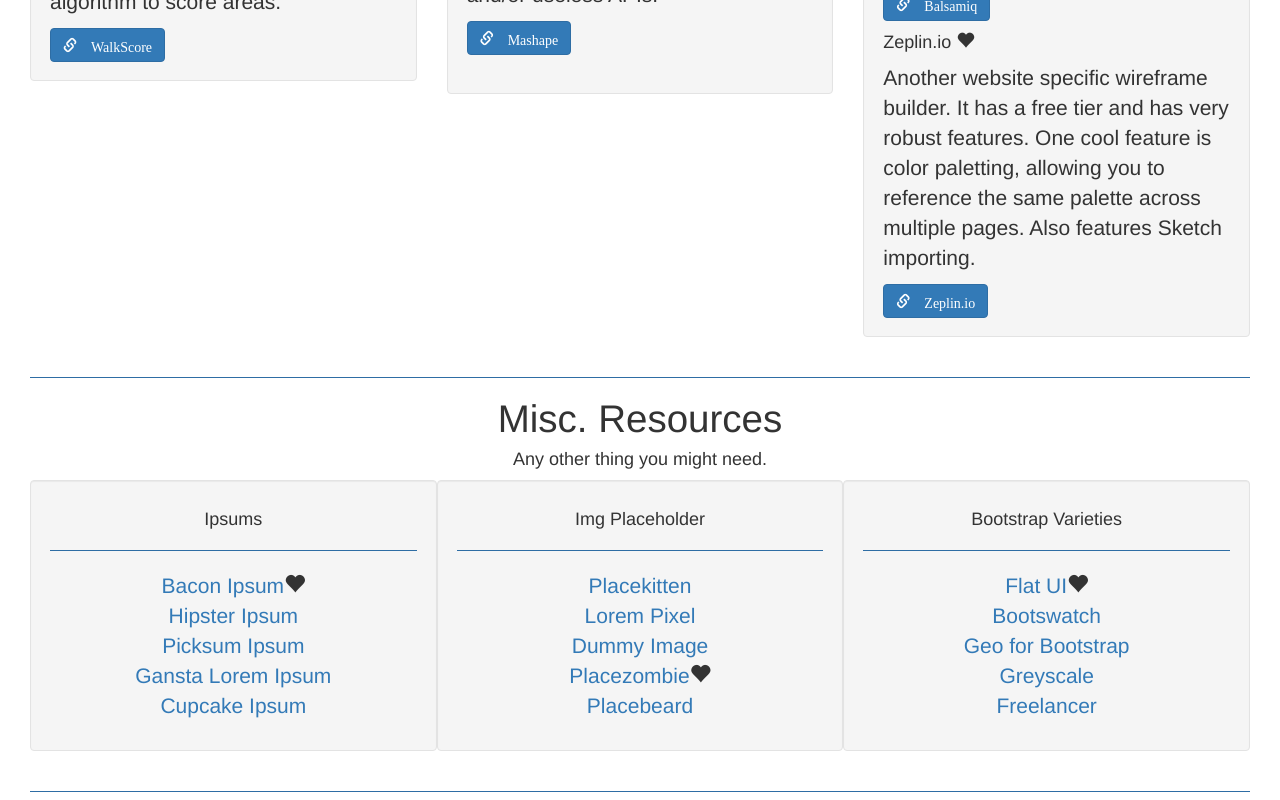
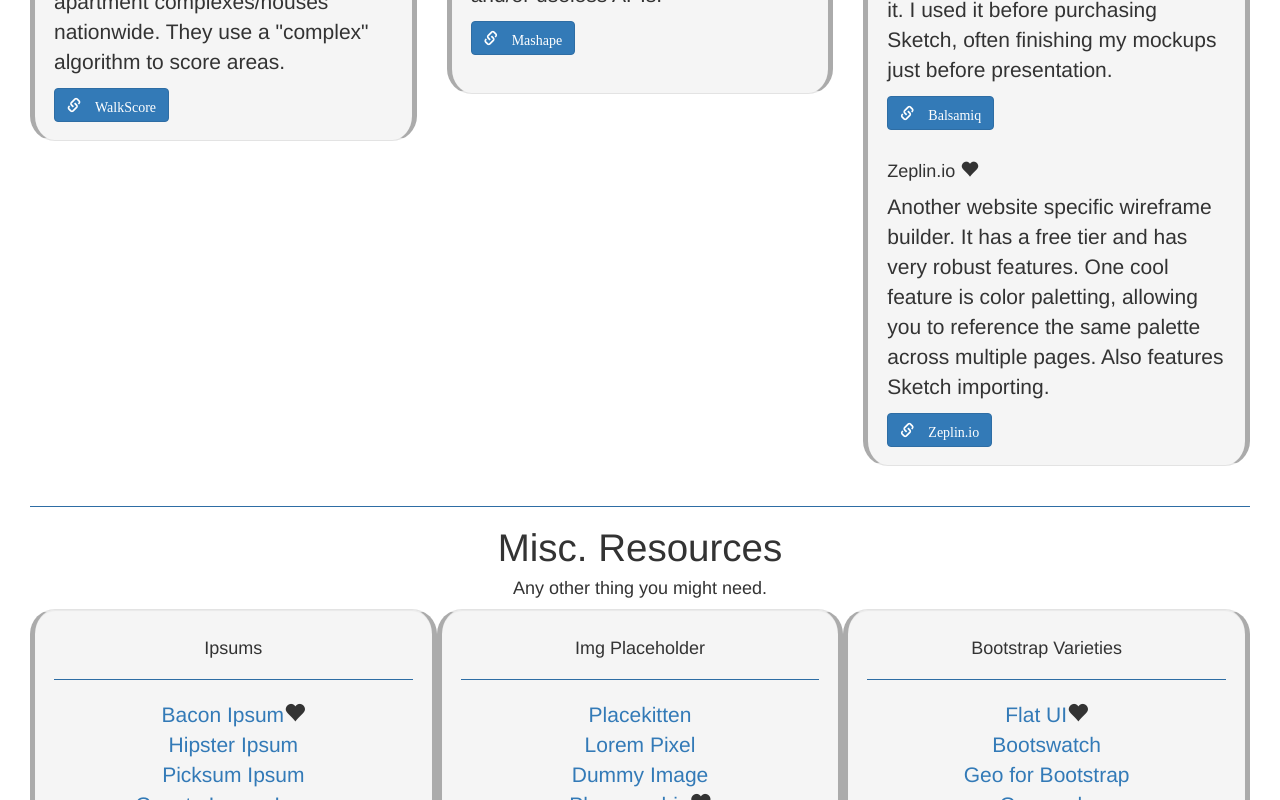
Before and after one commit to sbpolicar/wdi-ruby-resources, a plain HTML site: page index.html in a window 1280 px wide. Shown: the part 2254-3054 px from the top of the page. Drawn offline with nearby package versions, Linux system fonts and the light colour scheme.

Commit message:
asdfklje

```diff
--- a/index.html
+++ b/index.html
@@ -111,22 +111,22 @@
         <div class="well">
             <h4>Draw.io</h4>
             <p>Free service that is mainly used for flow charts, but works well for wireframing. If you are familiar with Google services, this would be a good resource to use for wireframing. Not a whole lot of features outside of building mockups, but definitly servicable.</p>
-            <a target="_blank" href="https://www.draw.io/"><span class="btn btn-primary glyphicon glyphicon-link">&nbsp;Draw.io</span></a><br>
-            <h4>Sketch <i class="glyphicon glyphicon-heart"></i></h4>
+            <a target="_blank" href="https://www.draw.io/"><span class="btn btn-primary glyphicon glyphicon-link">&nbsp;Draw.io</span></a>
+            <h4><br>Sketch <i class="glyphicon glyphicon-heart"></i></h4>
             <p>Sketch is $99, however they have a 30 day free trial. I would highly reccommend trying it out. I personally use sketch for wireframing and logo design. One of the more notable features is CSS exporting!</p>
-            <a target="_blank" href="https://www.sketchapp.com/"><span class="btn btn-primary glyphicon glyphicon-link">&nbsp;Sketch</span></a><br>
-            <h4>NinjaMock</h4>
+            <a target="_blank" href="https://www.sketchapp.com/"><span class="btn btn-primary glyphicon glyphicon-link">&nbsp;Sketch</span></a>
+            <h4><br>NinjaMock</h4>
             <p>NinjaMock is a free service specifically for building website wireframes. A bit more complex than the previous, it boasts a wealth of features: creating and edit vector graphics, editable SVG icons, can be setup for click through and usability testing.</p>
-            <a target="_blank" href="https://ninjamock.com/"><span class="btn btn-primary glyphicon glyphicon-link">&nbsp;NinjaMock</span></a><br>
-            <h4>InVision</h4>
+            <a target="_blank" href="https://ninjamock.com/"><span class="btn btn-primary glyphicon glyphicon-link">&nbsp;NinjaMock</span></a>
+            <h4><br>InVision</h4>
             <p>InVision is a free wireframe specific service. Takes a bit of setup, but it allows you to create and navigate through your wireframes and build near accurate click throughs.</p>
-            <a target="_blank" href="http://www.invisionapp.com/"><span class="btn btn-primary glyphicon glyphicon-link">&nbsp;InVision</span></a><br>
-            <h4>Balsamiq</h4>
+            <a target="_blank" href="http://www.invisionapp.com/"><span class="btn btn-primary glyphicon glyphicon-link">&nbsp;InVision</span></a>
+            <h4><br>Balsamiq</h4>
             <p>A very simple wireframing service. It's $89 for the single user version, but they do have a free trial. It is dead simple to use and you can quickly create nice mockups using it. I used it before purchasing Sketch, often finishing my mockups just before presentation.</p>
-            <a target="_blank" href="https://balsamiq.com/"><span class="btn btn-primary glyphicon glyphicon-link">&nbsp;Balsamiq</span></a><br>
-            <h4>Zeplin.io <i class="glyphicon glyphicon-heart"></i></h4>
+            <a target="_blank" href="https://balsamiq.com/"><span class="btn btn-primary glyphicon glyphicon-link">&nbsp;Balsamiq</span></a>
+            <h4><br>Zeplin.io <i class="glyphicon glyphicon-heart"></i></h4>
             <p>Another website specific wireframe builder. It has a free tier and has very robust features. One cool feature is color paletting, allowing you to reference the same palette across multiple pages. Also features Sketch importing.</p>
-            <a target="_blank" href="https://zeplin.io/"><span class="btn btn-primary glyphicon glyphicon-link">&nbsp;Zeplin.io</span></a><br>
+            <a target="_blank" href="https://zeplin.io/"><span class="btn btn-primary glyphicon glyphicon-link">&nbsp;Zeplin.io</span></a>
         </div>
     </div>
 
--- a/style.css
+++ b/style.css
@@ -16,3 +16,8 @@
 p,li {
     font-size: 150%;
 }
+.well{
+    border-radius: 25px;
+    border-left: solid rgba(0,0,0,0.3) 5px;
+    border-right: solid rgba(0,0,0,0.3) 5px;
+}
```
